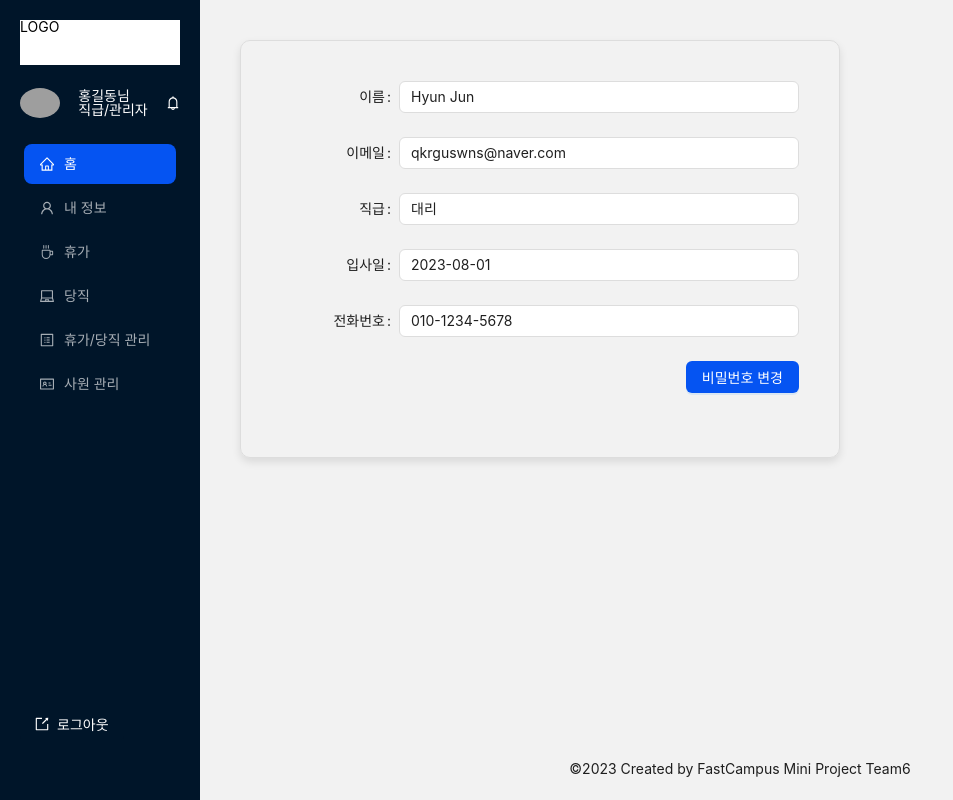
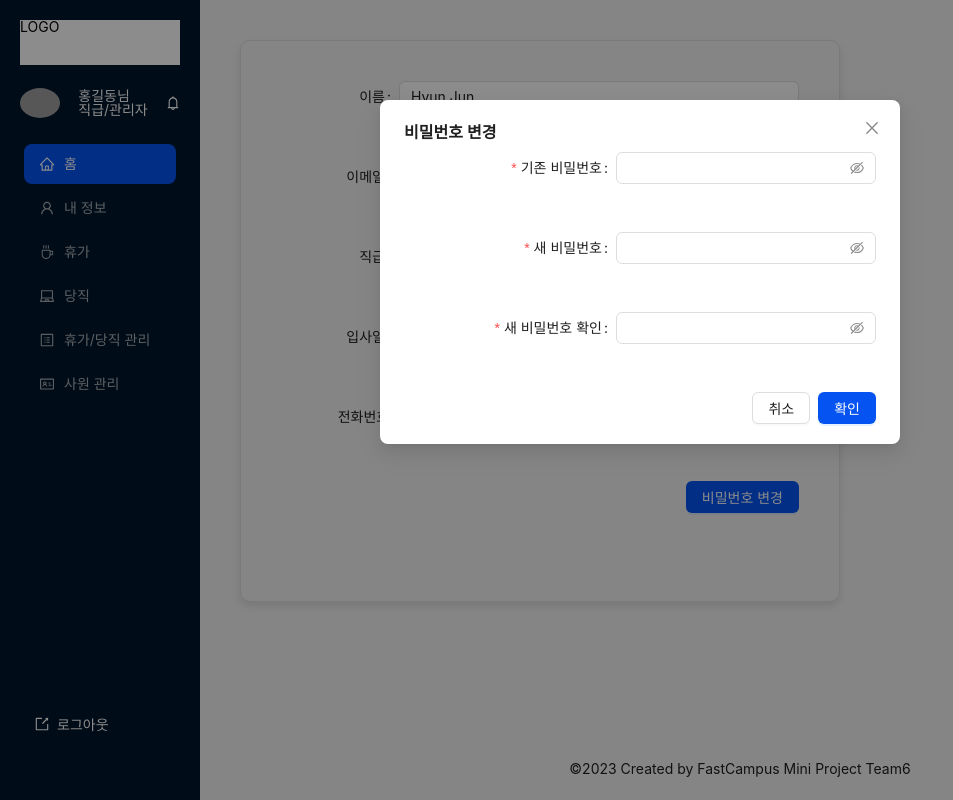
Before and after one commit to FC-MINI-6/mini-project-FE, a React (Vite) app: page /mypage in a window 1280 px wide. Both pictures are taken after a click on the button "비밀번호 변경". Shown: the whole page, without its empty margins (0-953 px from the left). Built offline with nearby package versions, Linux system fonts and the light colour scheme; grey boxes are pictures that could not be loaded.

Commit message:
feat: 전화번호 수정기능  비밀번호 변경 모달 추가

```diff
--- a/src/components/mypage/styled.ts
+++ b/src/components/mypage/styled.ts
@@ -20,7 +20,7 @@ export const StyledFormItemWrapper = styled.div`
 
 export const StyledFormItem = styled(Form.Item)`
   display: flex;
-  margin-bottom: 24px;
+  margin-bottom: 48px;
   justify-content: flex-end;
 `
 
--- a/src/pages/MyPage.tsx
+++ b/src/pages/MyPage.tsx
@@ -1,37 +1,116 @@
 import { useState } from 'react'
 import { Form, Input, Button, Modal } from 'antd'
-import { StyledForm, StyledFormItem } from '@/components/mypage/styled'
+import { StyledButton, StyledForm, StyledFormItem, StyledFormItemWrapper } from '@/components/mypage/styled'
 
 const MyPage = () => {
+  const [form] = Form.useForm()
+  const [showModal, setShowModal] = useState(false)
+  const [editablePhoneNumber, setEditablePhoneNumber] = useState('010-1234-1234')//
+  const [isEditingPhoneNumber, setIsEditingPhoneNumber] = useState(false)
 
+  const handlePasswordChange = () => {
+    setShowModal(true)
+  }
 
+  const handleModalCancel = () => {
+    setShowModal(false)
+  }
+
+  const handleEditPhoneNumber = () => {
+    setIsEditingPhoneNumber(true)
+  }
+
+  const handleCompletePhoneNumber = () => {
+    //전화번호 변경 처리 로직
+    setIsEditingPhoneNumber(false)
+  }
+
+  const handleModalOk = () => {
+    // 비밀번호 변경 처리 로직
+    form.validateFields().then(values => {
+      console.log('새 비밀번호:', values.newPassword)
+      setShowModal(false)
+    })
+  }
 
   return (
     <>
-      <StyledForm>
+      <StyledForm form={form}>
         <StyledFormItem label="이름" name="name">
-          <Input style={{ width:400}}readOnly defaultValue="Hyun Jun" />
+          <Input style={{ width:400 }} readOnly defaultValue="Hyun Jun" />
         </StyledFormItem>
         <StyledFormItem label="이메일" name="email">
-          <Input style={{ width:400}}readOnly defaultValue="qkrguswns@naver.com" />
+          <Input style={{ width:400 }} readOnly defaultValue="qkrguswns@naver.com" />
         </StyledFormItem>
         <StyledFormItem label="직급" name="position">
-          <Input style={{ width:400}}readOnly defaultValue="대리" />
+          <Input style={{ width:400 }} readOnly defaultValue="대리" />
         </StyledFormItem>
         <StyledFormItem label="입사일" name="joinDate">
-          <Input style={{ width:400}}readOnly defaultValue="2023-08-01" />
+          <Input style={{ width:400 }} readOnly defaultValue="2023-08-01" />
         </StyledFormItem>
-        <StyledFormItem label="전화번호" name="phoneNumber">
-          <Input style={{ width:400}}readOnly defaultValue="010-1234-5678" />
-        </StyledFormItem>
+        <StyledFormItemWrapper>
+          {isEditingPhoneNumber ? (
+            <StyledFormItem label="전화번호" name="phoneNumber">
+              <Input
+                style={{ width: 330 }}
+                value={editablePhoneNumber}
+                onChange={(e) => setEditablePhoneNumber(e.target.value)}
+              />
+            </StyledFormItem>
+          ) : (
+            <StyledFormItem label="전화번호" name="phoneNumber">
+              <Input style={{ width: 330 }} readOnly defaultValue={editablePhoneNumber} />
+            </StyledFormItem>
+          )}
+          {isEditingPhoneNumber ? (
+            <StyledButton onClick={handleCompletePhoneNumber}>완료</StyledButton>
+          ) : (
+            <StyledButton onClick={handleEditPhoneNumber}>수정</StyledButton>
+          )}
+        </StyledFormItemWrapper>
         <StyledFormItem>
-          <Button type="primary" >
+          <Button type="primary" onClick={handlePasswordChange}>
             비밀번호 변경
           </Button>
         </StyledFormItem>
       </StyledForm>
 
-
+      <Modal
+        visible={showModal}
+        onCancel={handleModalCancel}
+        onOk={handleModalOk}
+        title="비밀번호 변경">
+        <Form form={form}>
+          <StyledFormItem
+            label="기존 비밀번호"
+            name="currentPassword"
+            rules={[{ required: true, message: '기존 비밀번호를 입력하세요.' }]}>
+            <Input.Password />
+          </StyledFormItem>
+          <StyledFormItem
+            label="새 비밀번호"
+            name="newPassword"
+            rules={[{ required: true, message: '새 비밀번호를 입력하세요.' }]}>
+            <Input.Password />
+          </StyledFormItem>
+          <StyledFormItem
+            label="새 비밀번호 확인"
+            name="confirmPassword"
+            rules={[
+              { required: true, message: '새 비밀번호를 확인하세요.' },
+              ({ getFieldValue }) => ({
+                validator(_, value) {
+                  if (!value || getFieldValue('newPassword') === value) {
+                    return Promise.resolve()
+                  }
+                  return Promise.reject('새 비밀번호와 일치하지 않습니다.')
+                }
+              })
+            ]}>
+            <Input.Password />
+          </StyledFormItem>
+        </Form>
+      </Modal>
     </>
   )
 }
```
